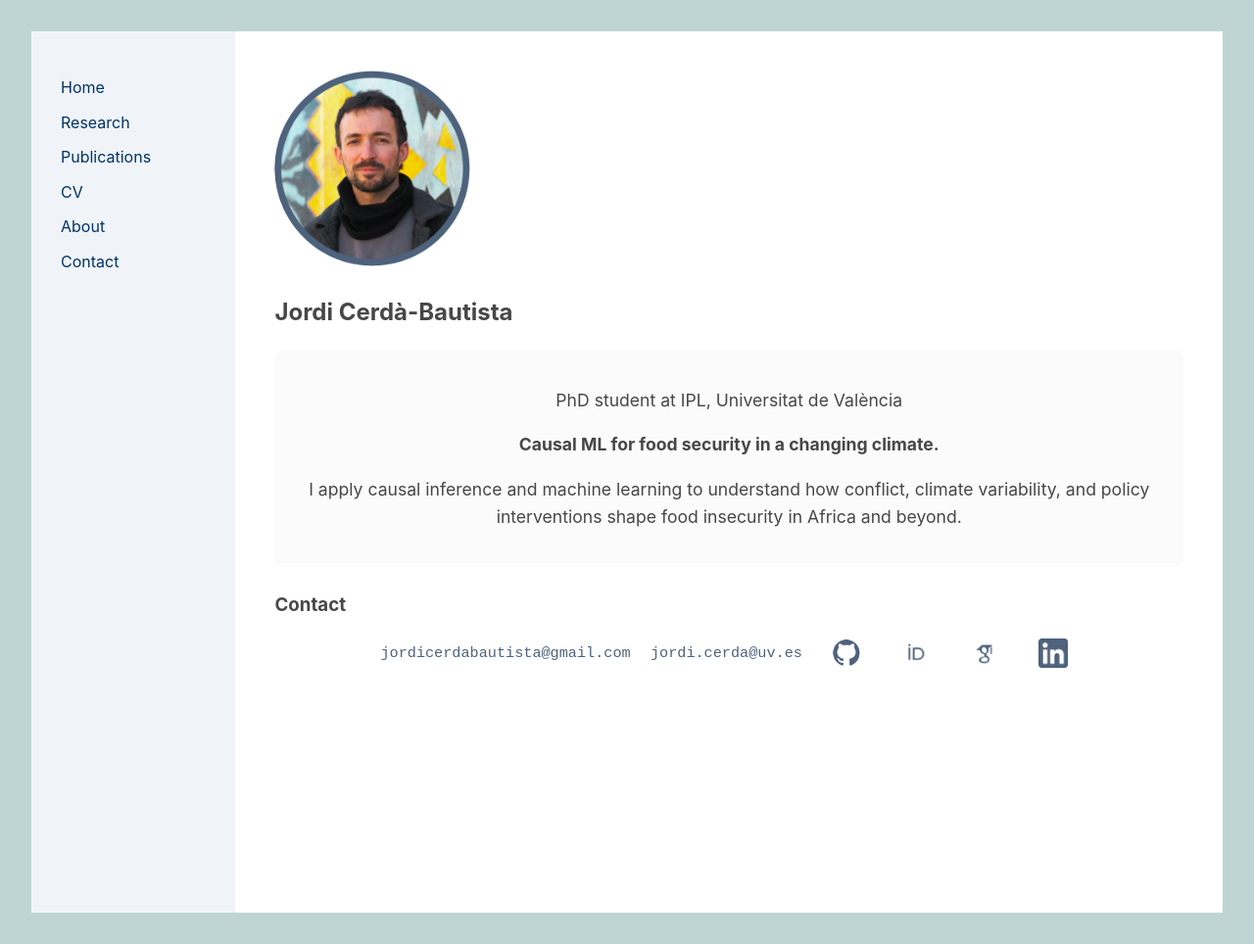
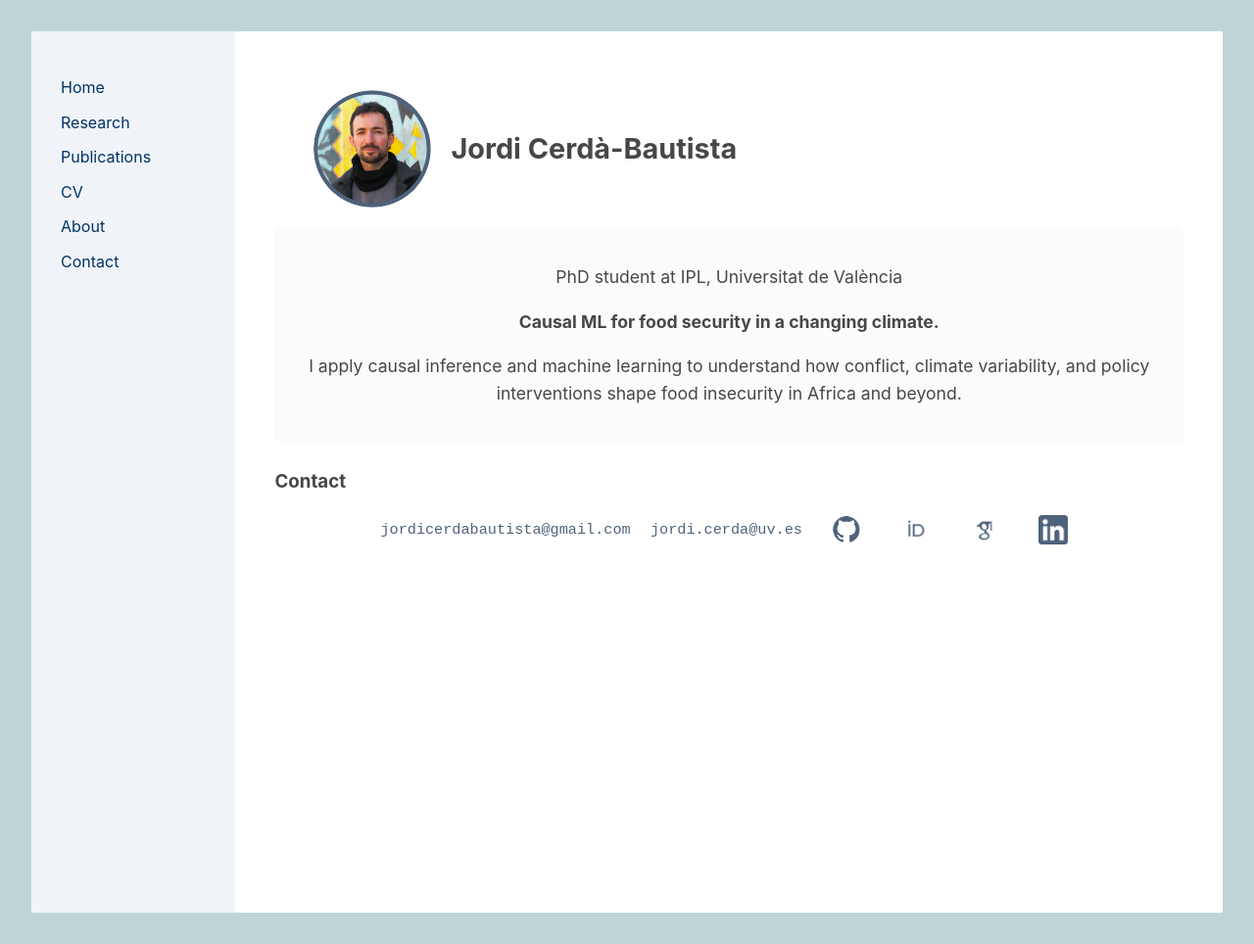
Before and after one commit to jordicbau/jordicbau.github.io, a Jekyll site: the page built from index.md, in a window 1280 px wide. Shown: the whole page at 98% size. Built offline with Jekyll 4.4.1, drawn with Linux system fonts in a browser that asks for light colours.

Commit message:
Update style.css

```diff
--- a/assets/css/style.css
+++ b/assets/css/style.css
@@ -151,3 +151,27 @@ nav a:hover {
   padding: 40px;
   background-color: #fff;
 }
+
+.bio-horizontal {
+  display: flex;
+  align-items: center;
+  gap: 20px;
+  padding: 20px 40px;
+  background-color: #ffffff;
+}
+
+.bio-horizontal .profile-pic {
+  width: 120px;
+  height: 120px;
+  object-fit: cover;
+  border-radius: 50%;
+}
+
+.bio-horizontal .bio-text h1 {
+  margin: 0;
+  font-size: 1.8em;
+}
+
+.bio-horizontal .bio-text p {
+  margin: 4px 0;
+}
```
